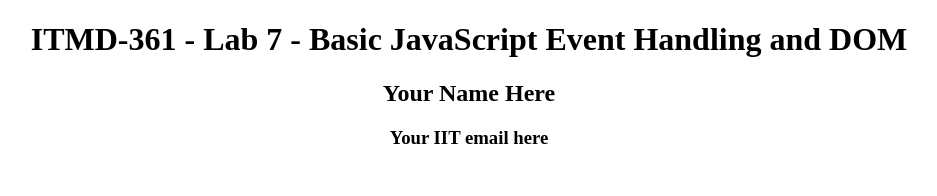
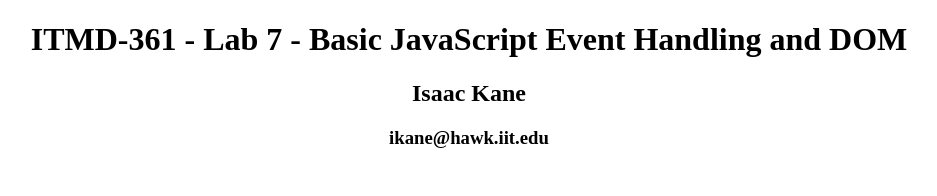
Before and after one commit to Newtwork-Error/ITMD-361-Lab7, a plain HTML site: page lab7.html in a window 1280 px wide. Shown: the top 196 px of the page, without its empty margins (171-1108 px from the left). Drawn offline with Linux system fonts and the light colour scheme.

Commit message:
Changed the html file to have my name and email

```diff
--- a/lab7.html
+++ b/lab7.html
@@ -8,8 +8,8 @@
 </head>
 <body>
   <h1 class="center">ITMD-361 - Lab 7 - Basic JavaScript Event Handling and DOM</h1>
-  <h2 class="center">Your Name Here</h2>
-  <h3 class="center">Your IIT email here</h3>
+  <h2 class="center">Isaac Kane</h2>
+  <h3 class="center">ikane@hawk.iit.edu</h3>
   <div id="container">
     <input id="entryinput" type="text" name="textentry" placeholder="Enter a Message">
     <div id="entrybutton">Alert Me</div>
```
Also changed, not shown: 1 other file.
